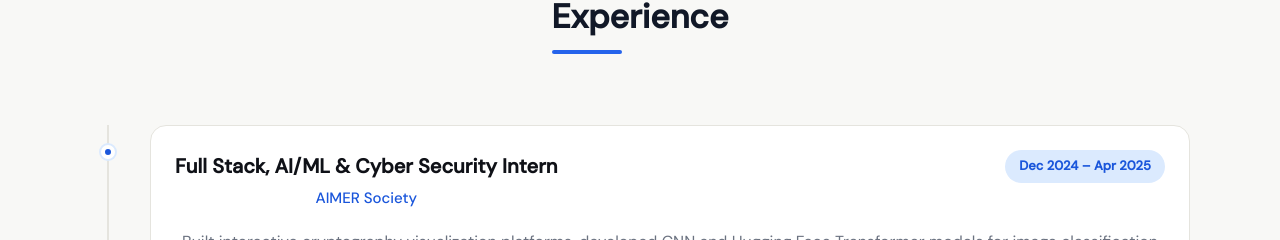
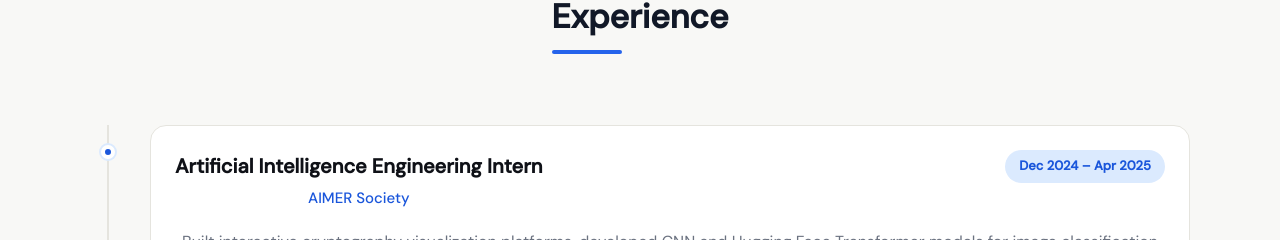
Before and after one commit to Gpraveenbabu/portfolio, a React (Create React App) app: page / in a window 1280 px wide. Shown: the part 1245-1485 px from the top of the page. Built offline with nearby package versions, Linux system fonts and the light colour scheme.

Commit message:
Update internship title to 'Artificial Intelligence Engineering Intern'

```diff
--- a/src/components/About.js
+++ b/src/components/About.js
@@ -133,7 +133,7 @@ function About() {
 
               <div className="experience-header">
                 <div>
-                  <h3>Full Stack, AI/ML & Cyber Security Intern</h3>
+                  <h3>Artificial Intelligence Engineering Intern</h3>
                   <h4>AIMER Society</h4>
                 </div>
 
```
